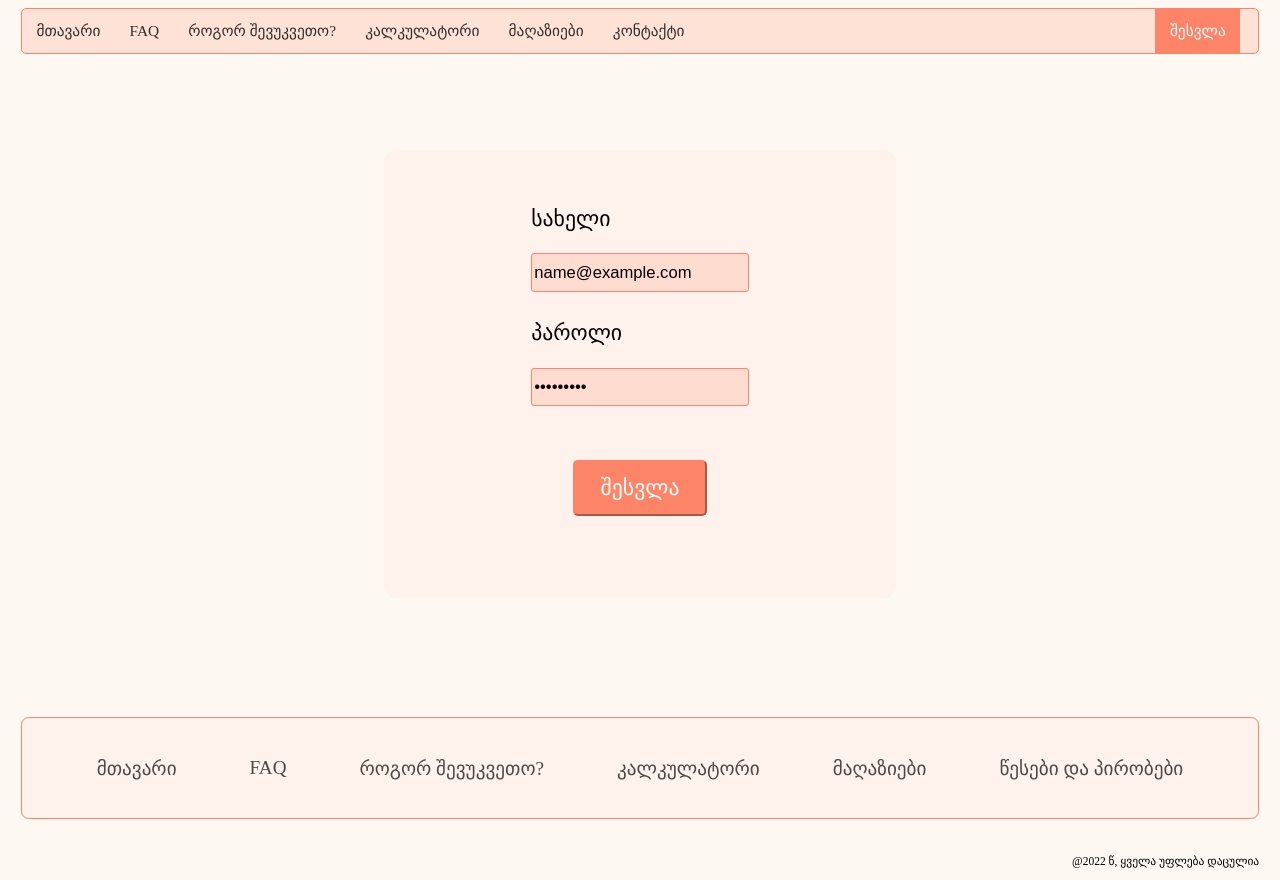
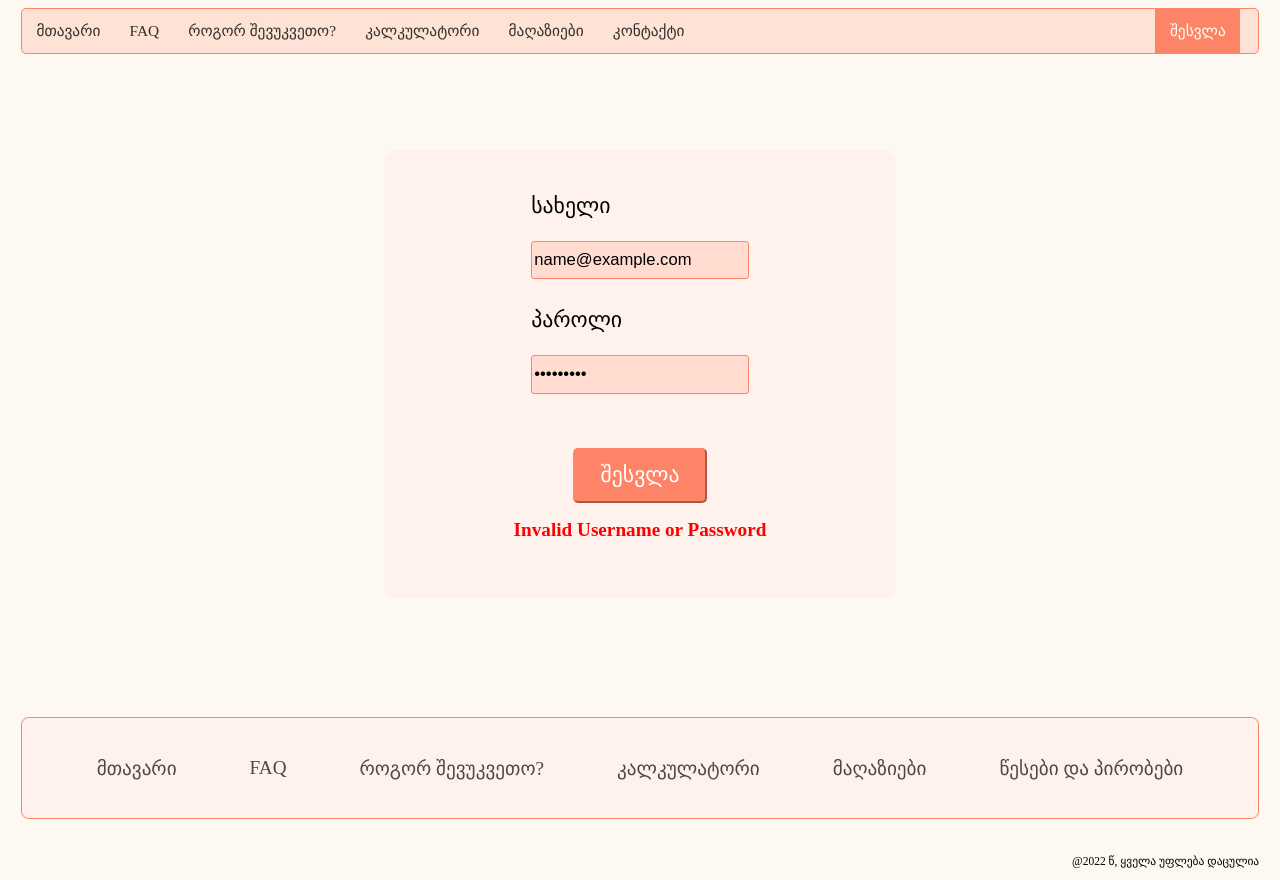
Before and after one commit to GegaLataria/forwarder-web, a React (Create React App) app: page /login in a window 1280 px wide. Both pictures are taken after typing "name@example.com", "Sample123" into the empty fields and a click on the input "შესვლა". Built offline with nearby package versions, Linux system fonts and the light colour scheme.

Commit message:
added messages on incorrect login

```diff
--- a/src/components/nav-items/faq/DeclFaq.js
+++ b/src/components/nav-items/faq/DeclFaq.js
@@ -1,7 +1,9 @@
 import React from "react";
 
 const DeclFaq = () => {
-  <div>hi jig</div>;
+  <div>
+    <h1>hi jig</h1>
+  </div>;
 };
 
 export default DeclFaq;
--- a/src/components/nav-items/login/Login.css
+++ b/src/components/nav-items/login/Login.css
@@ -43,6 +43,12 @@
   font-size: 1.7vw;
 }
 
+.incorrect-message {
+  color: red;
+  font-size: 1.5vw;
+  margin-bottom: -1vw;
+}
+
 @media only screen and (max-width: 768px) {
   .login-container {
     /* background-color: #393838; */
--- a/src/components/nav-items/login/Login.js
+++ b/src/components/nav-items/login/Login.js
@@ -79,15 +79,25 @@ const database = [
 const Login = () => {
   const value = React.useContext(Context);
   const [isSubmitted, setIsSubmitted] = useState(false);
+  const [errorMessages, setErrorMessages] = useState("");
+
   const handleSubmit = (event) => {
     event.preventDefault();
     let { uname, pass } = document.forms[0];
     const userData = database.find((user) => user.email === uname.value);
+    if (!uname.value || !pass.value) {
+      return setErrorMessages("You must fill both inputs");
+    }
     if (userData) {
       if (userData.password === pass.value) {
+        setErrorMessages("");
         setIsSubmitted(true);
         value.setLoggedInUser(userData);
+      } else {
+        setErrorMessages("Invalid Username or Password");
       }
+    } else {
+      setErrorMessages("Invalid Username or Password");
     }
   };
   useEffect(() => {
@@ -126,6 +136,11 @@ const Login = () => {
               value="შესვლა"
             ></input>
           </div>
+          {!value.loggedInUser && errorMessages ? (
+            <h2 className="incorrect-message">{errorMessages}</h2>
+          ) : (
+            ""
+          )}
         </form>
       </div>
     );
```
